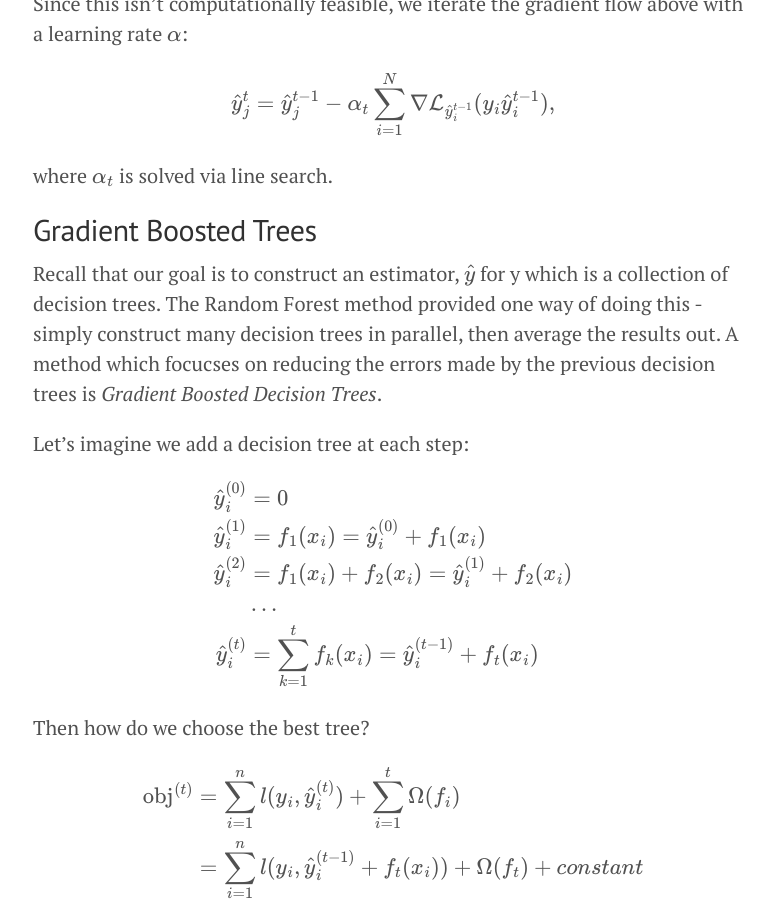
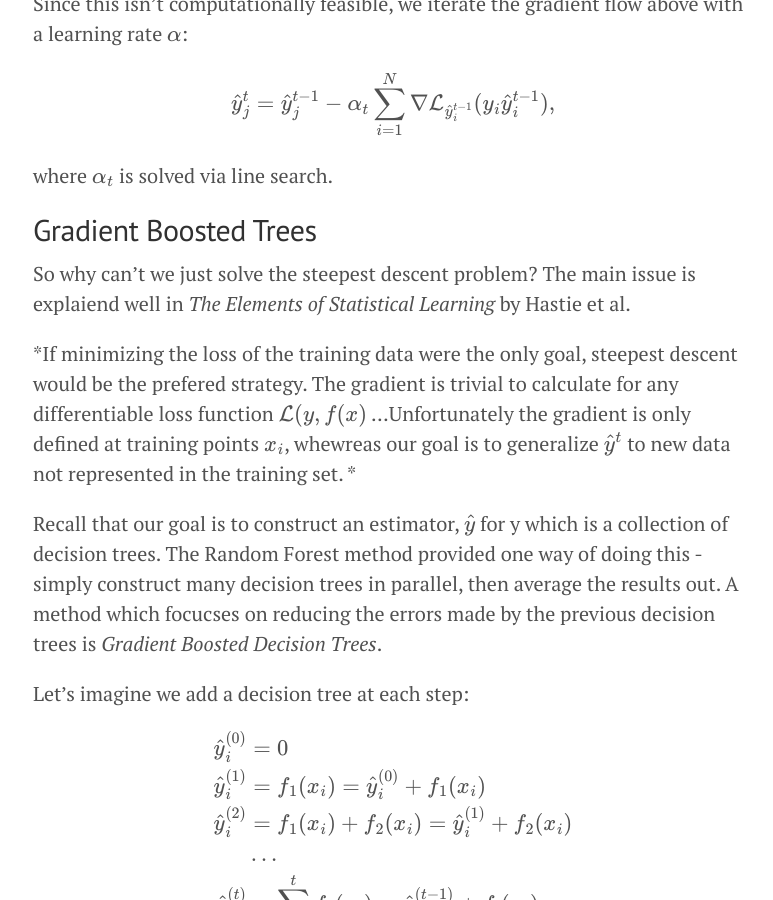
Before and after one commit to doriang102/doriang102.github.io, a Jekyll site: the page built from _posts/2017-10-15-Introduction-To-Ensemble-Methods.md, in a window 1280 px wide and 900 px high, scrolled down 11206 px. Shown: the whole window, without its empty margins (247-1020 px from the left). Built offline with Jekyll 4.4.1, drawn with Linux system fonts in a browser that asks for light colours; our own code applies the rules of GitHub Pages for plain Markdown files; formulas are drawn with MathJax 3.

Commit message:
Update 2017-10-15-Introduction-To-Ensemble-Methods.md

```diff
--- a/_posts/2017-10-15-Introduction-To-Ensemble-Methods.md
+++ b/_posts/2017-10-15-Introduction-To-Ensemble-Methods.md
@@ -262,6 +262,10 @@ where $$\alpha_t$$ is solved via line search.
 
 ## Gradient Boosted Trees
 
+So why can't we just solve the steepest descent problem? The main issue is explaiend well in *The Elements of Statistical Learning* by Hastie et al.
+
+*If minimizing the loss of the training data were the only goal, steepest descent would be the prefered strategy. The gradient is trivial to calculate for any differentiable loss function $$\mathcal{L}(y,f(x)$$ ...Unfortunately the gradient is only defined at training points $$x_i$$, whewreas our goal is to generalize $$\hat y^t$$ to new data not represented in the training set. *
+
 Recall that our goal is to construct an estimator, $$\hat y$$ for y which is a collection of decision trees. The Random Forest method provided one way of doing this - simply construct many decision trees in parallel, then average the results out. A method which focucses on reducing the errors made by the previous decision trees is *Gradient Boosted Decision Trees*.
 
 Let's imagine we add a decision tree at each step:
```
